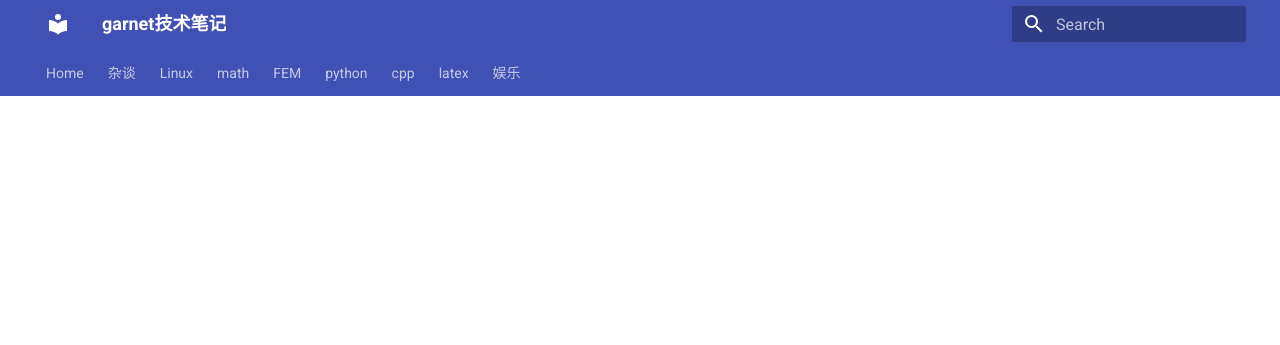
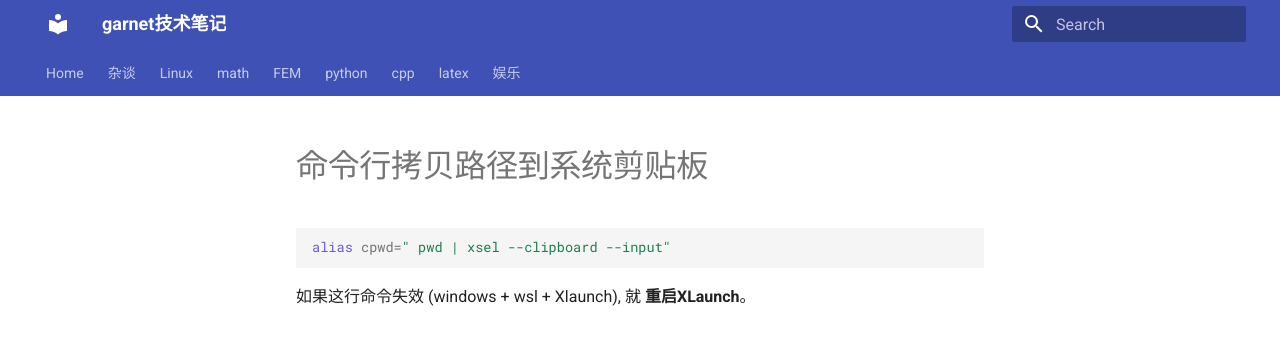
Before and after one commit to ymma98/technotes, an MkDocs documentation site: the page built from docs/Linux/命令行拷贝路径到系统剪贴板.md, in a window 1280 px wide. Shown: the top 345 px of the page. Built offline with MkDocs 1.6.1 and Material for MkDocs 9.7.7, drawn with Linux system fonts in a browser that asks for light colours.

Commit message:
docs/Linux/命令行拷贝路径到系统剪贴板.md updated from https://stackedit.cn/

````diff
--- a/docs/Linux/命令行拷贝路径到系统剪贴板.md
+++ b/docs/Linux/命令行拷贝路径到系统剪贴板.md
@@ -1,4 +1,10 @@
-#
+# 命令行拷贝路径到系统剪贴板
+
+```bash
+alias cpwd=" pwd | xsel --clipboard --input"
+```
+
+如果这行命令失效 (windows + wsl + Xlaunch), 就 **重启XLaunch**。
 <!--stackedit_data:
-eyJoaXN0b3J5IjpbLTE2Nzk2NzkyODFdfQ==
+eyJoaXN0b3J5IjpbMTIwNjA3MDk1MF19
 -->
````
